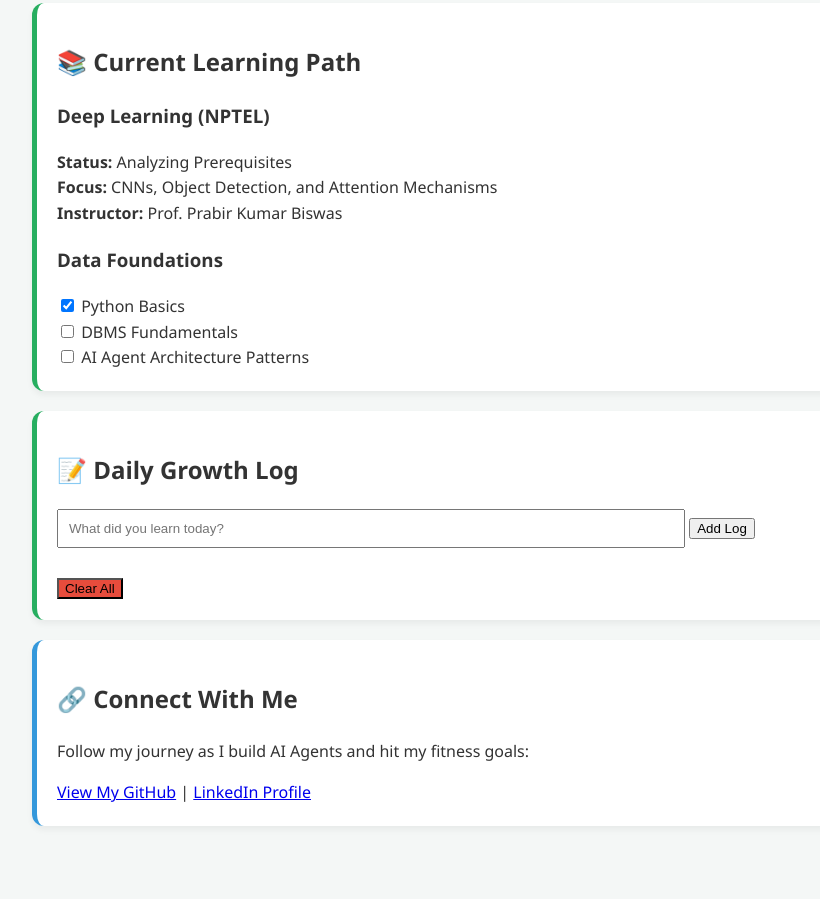
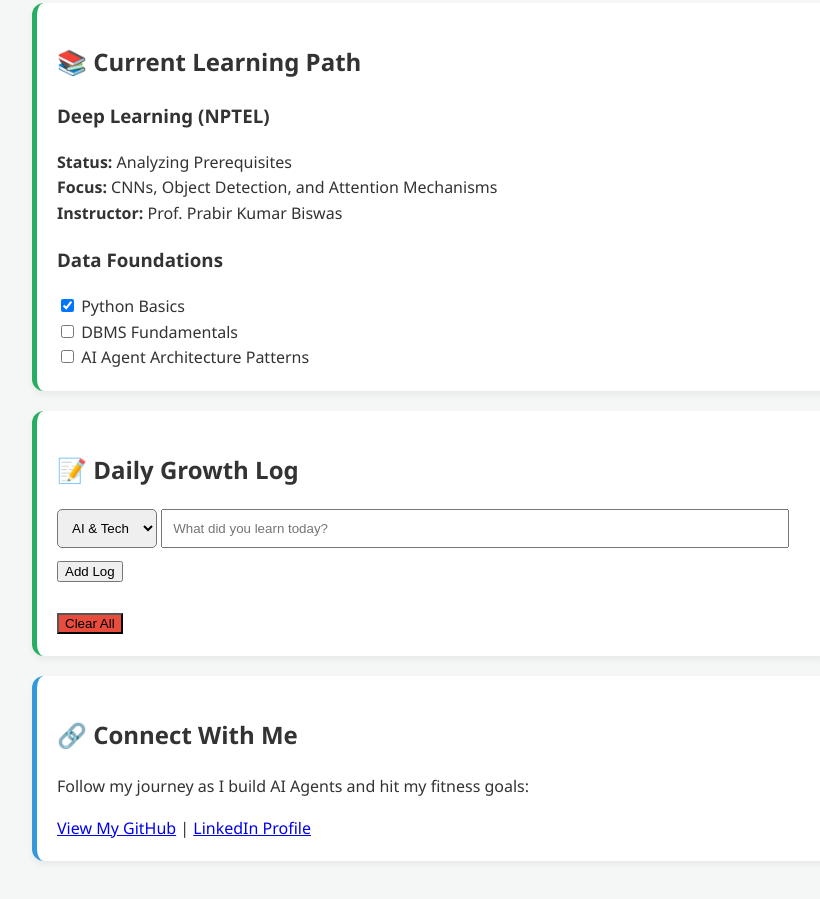
Before and after one commit to PriyanshuJha09/growth-hub, a plain HTML site: page index.html in a window 1280 px wide. Shown: the part 937-1836 px from the top of the page, without its empty margins (208-1028 px from the left). Drawn offline with Linux system fonts and the light colour scheme; no server answers.

Commit message:
Update index.html

```diff
--- a/index.html
+++ b/index.html
@@ -117,6 +117,14 @@
 
 <div class="card">
     <h2>📝 Daily Growth Log</h2>
+
+    <select id="logCategory" style="padding: 10px; border-radius: 5px; margin-bottom: 10px;">
+        <option value="🤖 AI & Tech">AI & Tech</option>
+        <option value="💪 Fitness">Fitness</option>
+        <option value="🎓 College">College</option>
+        <option value="💡 Other">Other</option>
+    </select>
+
     <input type="text" id="logInput" placeholder="What did you learn today?" style="width: 80%; padding: 10px;">
     <button onclick="saveLog()">Add Log</button>
 
```
